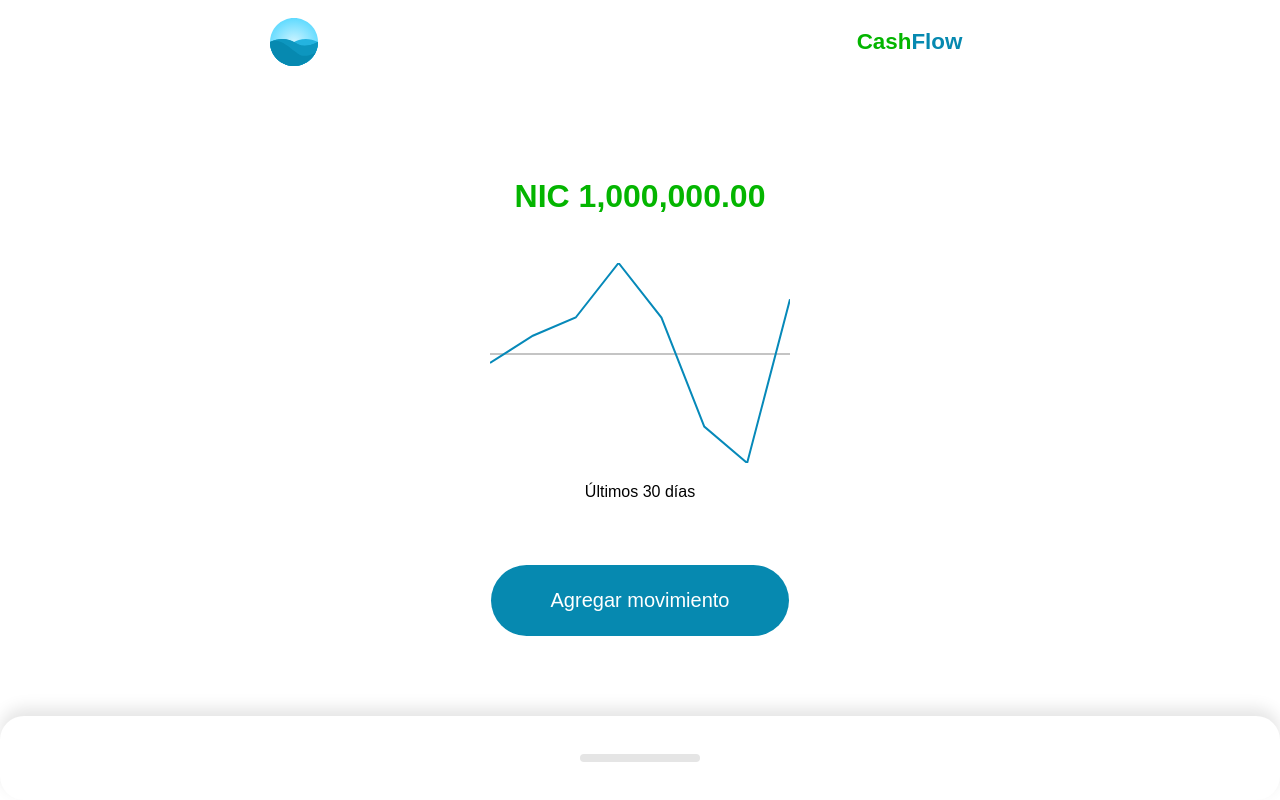
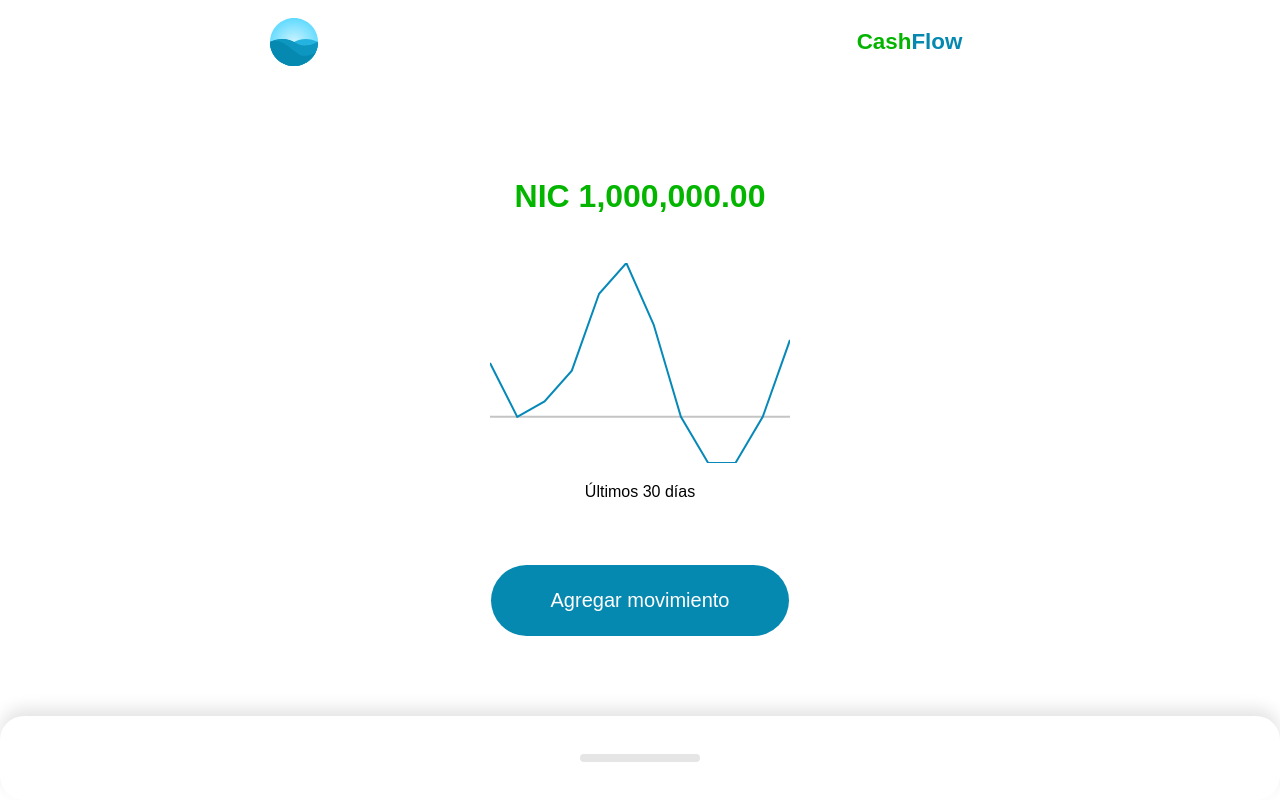
Before and after one commit to alon16/cashFlow, a Vue app: page / in a window 1280 px wide. Built offline with nearby package versions, Linux system fonts and the light colour scheme.

Commit message:
deletern movement

```diff
--- a/src/components/ActionPage.vue
+++ b/src/components/ActionPage.vue
@@ -37,7 +37,7 @@
   </div>
 </template>
 <script setup>
-import { ref } from "vue";
+import { ref, defineEmits } from "vue";
 import ModalPage from "./ModalPage.vue";
 const showModal = ref(false);
 const movement = ref({
@@ -46,8 +46,17 @@ const movement = ref({
   description: "",
   type: "Ingreso",
 });
+const emit = defineEmits(["created"]);
 const submit = () => {
   showModal.value = false;
+  movement.value.amount =
+    movement.value.type == "Ingreso"
+      ? movement.value.amount
+      : -movement.value.amount;
+  movement.value.time = new Date();
+  movement.value.id = new Date();
+
+  emit("created", movement.value);
 };
 </script>
 <style scoped>
--- a/src/components/HomePage.vue
+++ b/src/components/HomePage.vue
@@ -8,11 +8,13 @@
         <template #graphic>
           <graphic-page :amounts="amounts"></graphic-page>
         </template>
-        <template #action> <action-page></action-page></template>
+        <template #action>
+          <action-page @created="create"></action-page
+        ></template>
       </resume-page>
     </template>
     <template #movements>
-      <movements-page :movements="movements"></movements-page>
+      <movements-page :movements="movements" @removed="remove"></movements-page>
     </template>
   </layout-page>
 </template>
@@ -36,76 +38,114 @@ export default {
     return {
       amount: null,
       label: "",
-      amounts: [100, 200, 500, 200, -400, -600, 300],
       movements: [
         {
           id: 0,
           title: "MOVIMIENTO Inicial",
           description: "Lorem ipsum sit",
-          amount: 1000,
+          amount: 100,
+          time: new Date("05-01-2023"),
         },
         {
           id: 1,
           title: "MOVIMIENTO 1",
           description: "Lorem ipsum sit",
-          amount: 1000,
+          amount: 200,
+          time: new Date("05-01-2023"),
         },
         {
           id: 2,
           title: "MOVIMIENTO 2",
           description: "Lorem ipsum sit",
-          amount: 1000,
+          amount: 500,
+          time: new Date("05-01-2023"),
         },
         {
           id: 3,
           title: "MOVIMIENTO 3",
           description: "Lorem ipsum sit",
-          amount: -100,
+          amount: 200,
+          time: new Date("05-01-2023"),
         },
         {
           id: 4,
           title: "MOVIMIENTO 4",
           description: "Lorem ipsum sit",
-          amount: 1000,
+          amount: -400,
+          time: new Date("05-01-2023"),
         },
         {
           id: 5,
           title: "MOVIMIENTO 5",
           description: "Lorem ipsum sit",
-          amount: 1000,
+          amount: -600,
+          time: new Date("05-01-2023"),
         },
         {
           id: 6,
           title: "MOVIMIENTO 6",
           description: "Lorem ipsum sit",
-          amount: 1000,
+          amount: -300,
+          time: new Date("05-01-2023"),
         },
         {
           id: 7,
           title: "MOVIMIENTO 7",
           description: "Lorem ipsum sit",
-          amount: 1000,
+          amount: 0,
+          time: new Date("05-01-2023"),
         },
         {
           id: 8,
           title: "MOVIMIENTO 8",
           description: "Lorem ipsum sit",
-          amount: 1000,
+          amount: 300,
+          time: new Date("05-01-2023"),
         },
         {
           id: 9,
           title: "MOVIMIENTO 9",
           description: "Lorem ipsum sit",
-          amount: 1000,
+          amount: 500,
+          time: new Date("05-01-2023"),
         },
         {
           id: 10,
           title: "MOVIMIENTO 10",
           description: "Lorem ipsum sit",
-          amount: 1000,
+          amount: 0,
+          time: new Date("04-01-2023"),
         },
       ],
     };
   },
+  computed: {
+    amounts() {
+      let lastDays = this.movements
+        .filter((m) => {
+          let today = new Date();
+          let oldDays = today.setDate(today.getDate() - 30);
+          return m.time > oldDays;
+        })
+        .map((m) => m.amount);
+
+      return lastDays.map((m, i) => {
+        let lastMovements = lastDays.slice(0, i);
+
+        return lastMovements.reduce((suma, movement) => {
+          return suma + movement;
+        }, 0);
+      });
+    },
+  },
+  methods: {
+    create(movement) {
+      this.movements.push(movement);
+    },
+    remove(id) {
+      let index = this.movements.findIndex((m) => m.id === id);
+      this.movements.splice(index, 1);
+    },
+  },
 };
 </script>
--- a/src/components/Movement/IndexPage.vue
+++ b/src/components/Movement/IndexPage.vue
@@ -6,13 +6,13 @@
         v-for="item in movements"
         :key="item.id"
         :movement="item"
-        @remove="remove"
+        @removed="remove"
       />
     </div>
   </div>
 </template>
 <script setup>
-import { defineProps } from "vue";
+import { defineProps, defineEmits } from "vue";
 import MovementsPage from "./MovementPage.vue";
 defineProps({
   movements: {
@@ -20,8 +20,10 @@ defineProps({
     default: () => [],
   },
 });
+const emit = defineEmits(["removed"]);
+
 const remove = (id) => {
-  console.log("remove", id);
+  emit("removed", id);
 };
 </script>
 vsetup
--- a/src/components/Movement/MovementPage.vue
+++ b/src/components/Movement/MovementPage.vue
@@ -14,9 +14,9 @@
 </template>
 
 <script setup>
-const currencyFormatter = new Intl.NumberFormat("es-NI", {
+const currencyFormatter = new Intl.NumberFormat("en", {
   style: "currency",
-  currency: "NIC",
+  currency: "USD",
 });
 import { defineProps, computed, defineEmits } from "vue";
 const props = defineProps({
@@ -25,12 +25,12 @@ const props = defineProps({
     default: () => {},
   },
 });
-const emit = defineEmits(["remove"]);
+const emit = defineEmits(["removed"]);
 const amountCurrency = computed(() =>
   currencyFormatter.format(props.movement.amount)
 );
 const remove = () => {
-  emit("remove", props.movement.id);
+  emit("removed", props.movement.id);
 };
 const isNegative = computed(() => props.movement.amount < 0);
 </script>
--- a/src/components/Resume/GraphicPage.vue
+++ b/src/components/Resume/GraphicPage.vue
@@ -34,7 +34,7 @@
   </div>
 </template>
 <script setup>
-import { computed, defineProps, ref } from "vue";
+import { computed, defineProps, ref, defineEmits } from "vue";
 const props = defineProps({
   amounts: {
     type: Array,
@@ -61,12 +61,16 @@ const points = computed(() => {
 });
 let showPointer = ref(false);
 let pointerCoordenada = ref(0);
+
+const emit = defineEmits(["selected"]);
+
 const tap = ({ target, touches }) => {
   showPointer.value = true;
   let elementWidth = target.getBoundingClientRect().width;
   let elementX = target.getBoundingClientRect().x;
   let touchX = touches[0].clientX;
   pointerCoordenada.value = ((touchX - elementX) * 300) / elementWidth;
+  emit("selected", 0);
 };
 const untap = () => {
   showPointer.value = false;
```
